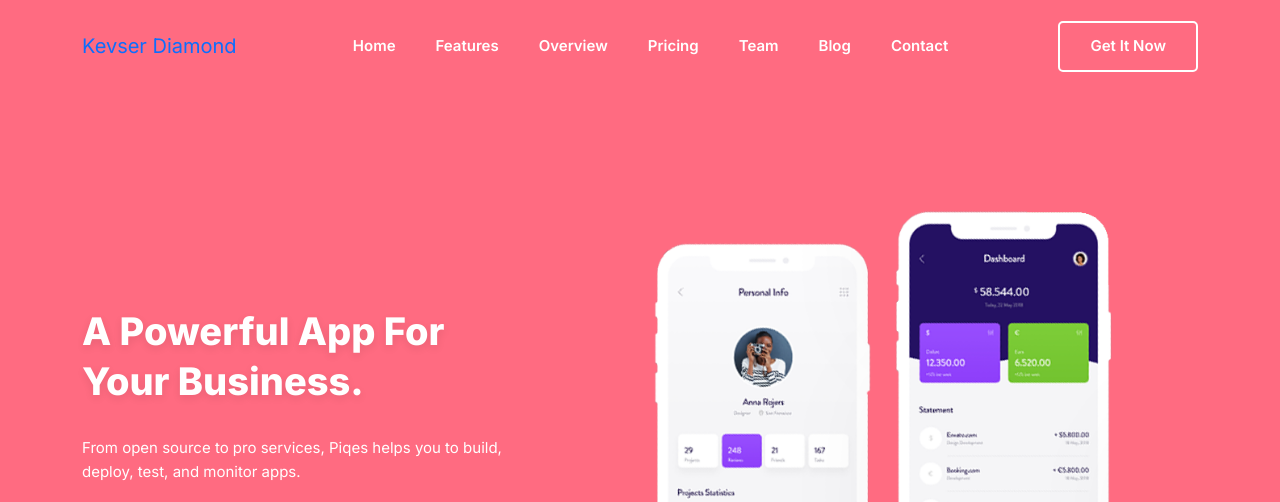
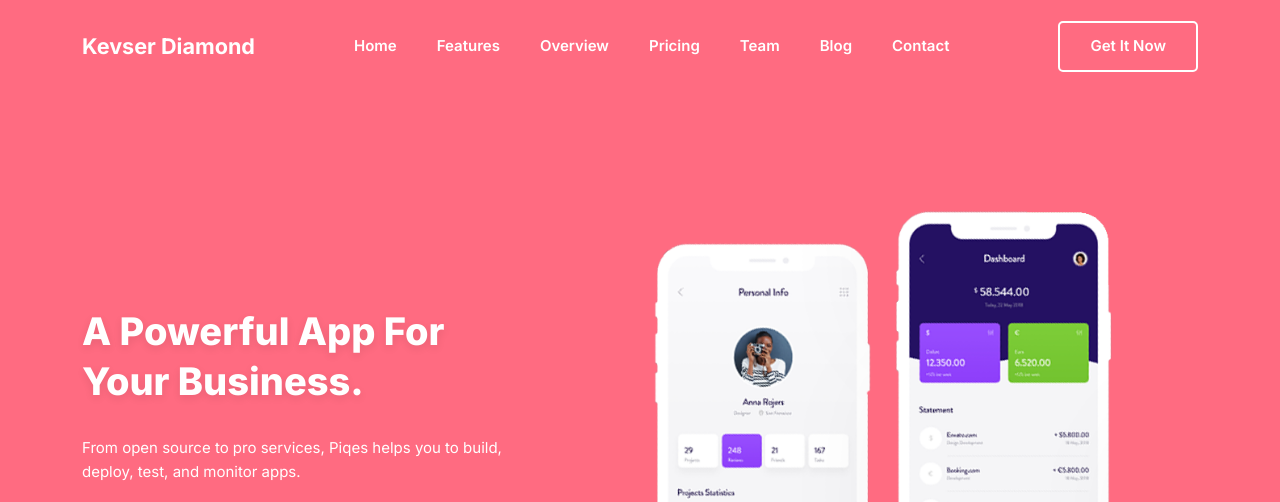
Before and after one commit to kevserkoramaz/diamond, a plain HTML site: page index.html in a window 1280 px wide. Shown: the top 502 px of the page. Drawn offline with Linux system fonts and the light colour scheme.

Commit message:
Update index.html

```diff
--- a/index.html
+++ b/index.html
@@ -47,10 +47,13 @@
                     <div class="nav-inner">
                         <!-- Start Navbar -->
                         <nav class="navbar navbar-expand-lg">
-                            <a class="navbar-brand" href="index.html">
-                                <!-- <img src="assets/images/logo/white-logo.svg" alt="Logo"> -->
-                                Kevser Diamond
-                            </a>
+                            <!-- <a class="navbar-brand" href="index.html">
+                                <img src="assets/images/logo/white-logo.svg" alt="Logo">
+                            </a> -->
+                            <b style="
+                              color: #fff;
+                              font-size: 1.35rem;
+                            ">Kevser Diamond</b>
                             <button class="navbar-toggler mobile-menu-btn" type="button" data-bs-toggle="collapse"
                                 data-bs-target="#navbarSupportedContent" aria-controls="navbarSupportedContent"
                                 aria-expanded="false" aria-label="Toggle navigation">
```
